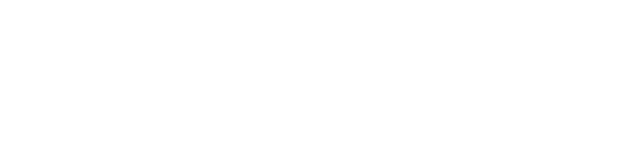
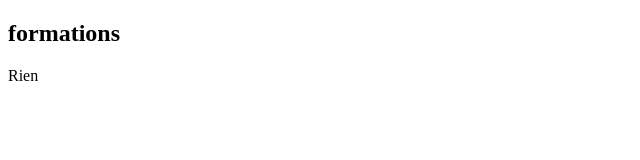
Before and after one commit to AWASSI667/git-mon-cv, a plain HTML site: page index.html in a window 1280 px wide. Shown: the whole page, without its empty margins (0-640 px from the left). Drawn offline with Linux system fonts and the light colour scheme.

Commit message:
mise en place de la section formations

```diff
--- a/index.html
+++ b/index.html
@@ -7,6 +7,7 @@
     <link rel="stylesheet" href="style.css">
 </head>
 <body>
-
+    <h2>formations</h2>
+    <p>Rien</p>
 </body>
 </html>
```
